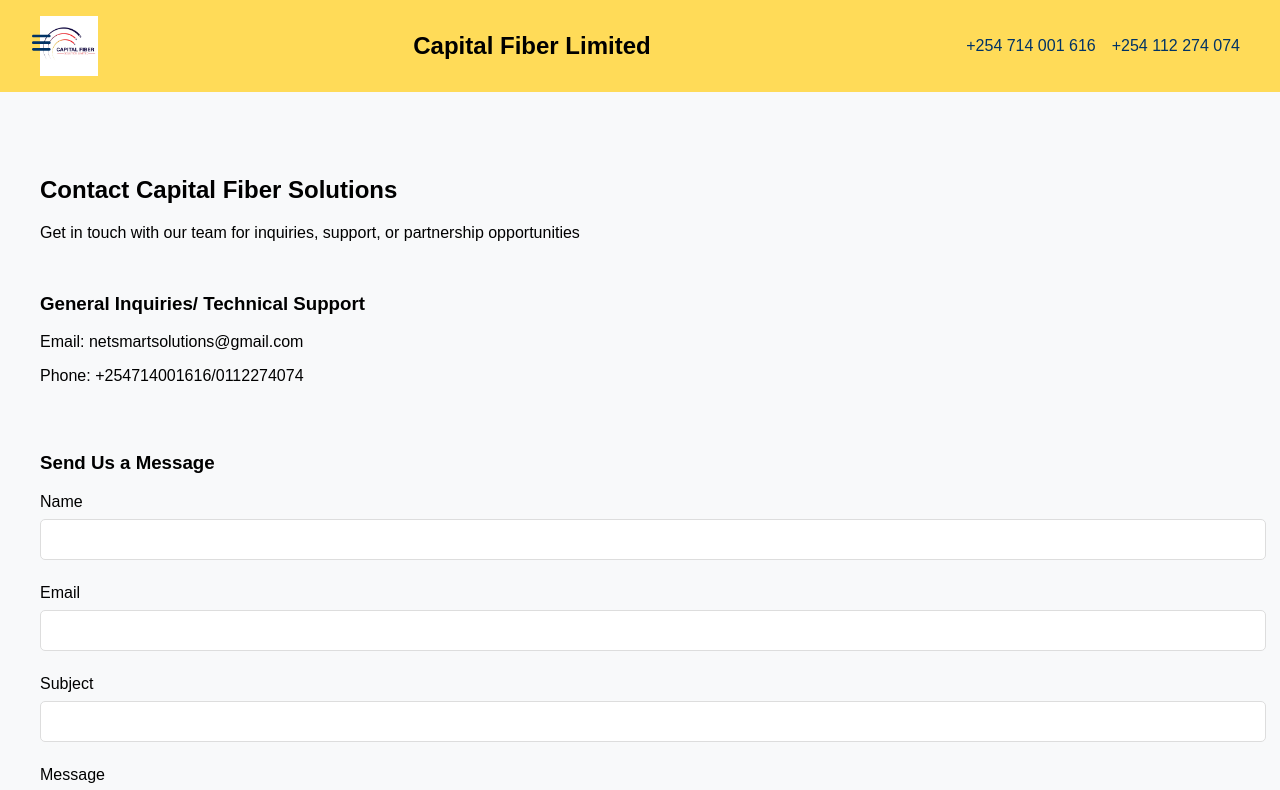
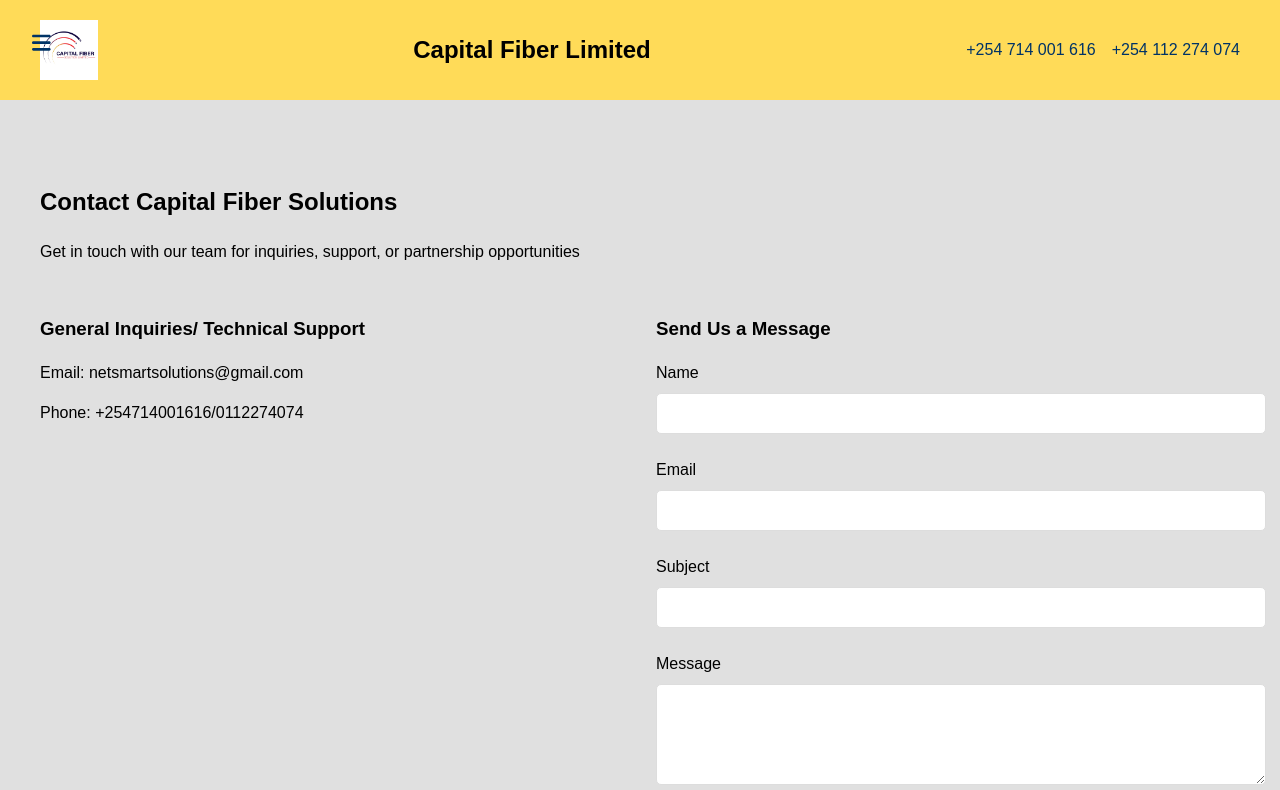
Before and after one commit to yrlnls/capital_fiber_ltd, a React (Vite) app: page /contact in a window 1280 px wide. Shown: the top 790 px of the page. Built offline with nearby package versions, Linux system fonts and the light colour scheme.

Commit message:
dark mode styling

```diff
--- a/src/App.css
+++ b/src/App.css
@@ -1,12 +1,42 @@
+:root {
+  /* Primary Colors */
+  --primary: #003366;
+  --primary-light: #004080;
+  --primary-dark: #00264d;
+
+  /* Secondary Colors */
+  --secondary: #FFDB58;
+  --secondary-light: #ffe47a;
+  --secondary-dark: #ffd236;
+
+  /* Accent Colors */
+  --accent: #ff6b35;
+  --accent-light: #ff8a5c;
+  --accent-dark: #e65a2e;
+
+  /* Neutral Colors */
+  --background: #ffffff;
+  --text: #000000;
+  --text-inverse: #ffffff;
+  --border: #e0e0e0;
+
+  /* Semantic Colors */
+  --success: #28a745;
+  --warning: #ffc107;
+  --error: #dc3545;
+}
+
 body {
   margin: 0;
   padding: 0;
   font-family: 'Poppins', sans-serif;
+  background-color: var(--background);
+  color: var(--text);
 }
 
 /* Header Styles */
 header {
-  background: #FFDB58;
+  background: var(--secondary);
   box-shadow: 0 2px 5px rgba(0, 0, 0, 0.1);
   padding: 1rem 0;
 }
@@ -26,7 +56,7 @@
 
 .company-name {
   font-size: 1.5rem;
-  color: #000000;
+  color: var(--text);
   font-weight: bold;
 }
 
@@ -36,7 +66,7 @@
 }
 
 .phone-number {
-  color: #003366;
+  color: var(--primary);
   text-decoration: none;
   font-weight: 500;
 }
@@ -49,7 +79,7 @@
   width: 100%;
   max-width: 400px;
   height: 100vh;
-  background: white;
+  background: var(--background);
   box-shadow: 2px 0 5px rgba(0, 0, 0, 0.1);
   transition: left 0.3s ease;
   z-index: 1000;
@@ -73,7 +103,7 @@
   background: none;
   border: none;
   font-size: 1.5rem;
-  color: #003366;
+  color: var(--primary);
   cursor: pointer;
   padding: 0.5rem;
 }
@@ -101,15 +131,15 @@
 .dropdown a {
   display: block;
   padding: 1rem 2rem;
-  color: #003366;
+  color: var(--primary);
   text-decoration: none;
   transition: all 0.3s ease;
   font-size: 1.1rem;
 }
 
 .dropdown a:hover {
-  background-color: #f8f9fa;
-  color: #ff6b35;
+  background-color: var(--border);
+  color: var(--accent);
   padding-left: 2.5rem;
 }
 
@@ -121,7 +151,7 @@
   top: 1rem;
   left: 1rem;
   z-index: 999;
-  color: #003366;
+  color: var(--primary);
 }
 
 /* Hero Section */
@@ -144,7 +174,7 @@
   left: 0;
   right: 0;
   bottom: 0;
-  background: rgba(0, 51, 102, 0.7);
+  background: rgba(var(--primary), 0.7);
 }
 
 .hero-content {
@@ -172,8 +202,8 @@
 .cta-button {
   display: inline-block;
   padding: 1rem 2rem;
-  background-color: #ff6b35;
-  color: white;
+  background-color: var(--accent);
+  color: var(--text-inverse);
   text-decoration: none;
   border-radius: 5px;
   font-weight: 600;
@@ -181,7 +211,7 @@
 }
 
 .cta-button:hover {
-  background-color: #e65a2e;
+  background-color: var(--accent-dark);
 }
 
 /* Benefits Section */
@@ -208,14 +238,14 @@
 
 .benefit-card i {
   font-size: 2.5rem;
-  color: #ff6b35;
+  color: var(--accent);
   margin-bottom: 1rem;
 }
 
 /* Stats Section */
 .stats-section {
-  background: #003366;
-  color: white;
+  background: var(--primary);
+  color: var(--text-inverse);
   padding: 4rem 2rem;
 }
 
@@ -230,14 +260,14 @@
 
 .stat_card h3 {
   font-size: 2.5rem;
-  color: #ff6b35;
+  color: var(--accent);
   margin-bottom: 0.5rem;
 }
 
 /* Contact Section */
 .contact-section {
   padding: 4rem 2rem;
-  background: #f8f9fa;
+  background: var(--border);
 }
 
 .contact-container {
@@ -247,7 +277,7 @@
 
 .contact-content {
   display: grid;
-  grid_template-columns: 1fr 2fr;
+  grid-template-columns: 1fr 1fr;
   gap: 2rem;
   margin-top: 2rem;
 }
@@ -270,8 +300,8 @@
 }
 
 .submit-button {
-  background-color: #ff6b35;
-  color: white;
+  background-color: var(--accent);
+  color: var(--text-inverse);
   padding: 1rem 2rem;
   border: none;
   border-radius: 5px;
--- a/src/index.css
+++ b/src/index.css
@@ -1,23 +1,22 @@
-/* :root {
+:root {
   font-family: Inter, system-ui, Avenir, Helvetica, Arial, sans-serif;
   line-height: 1.5;
   font-weight: 400;
 
-  color-scheme: light dark;
-  color: var(--dark-blue);
-  background-color: var(--white);
+  color: var(--text);
+  background-color: var(--background);
 }
 
 body {
   margin: 0;
   padding: 0;
-  background-color: var(--white);
-  color: var(--dark-blue);
+  background-color: var(--background);
+  color: var(--text);
 }
 
 footer {
   margin: 0;
   padding: 0;
-  background-color: var(--primary-blue);
-  color: var(--white);
-} */
+  background-color: var(--primary);
+  color: var(--text-inverse);
+}
--- a/src/styles.css
+++ /dev/null
@@ -1,122 +0,0 @@
-body {
-  font-family: Arial, sans-serif;
-  margin: 0;
-  padding: 0;
-  background-color: #f4f4f4;
-}
-
-.header {
-  display: flex;
-  justify-content: space-between;
-  align-items: center;
-  background-color: #fff;
-  padding: 20px 50px;
-  box-shadow: 0 2px 4px rgba(0, 0, 0, 0.1);
-}
-
-.logo {
-  font-size: 1.5em;
-  font-weight: bold;
-}
-
-.nav {
-  display: flex;
-}
-
-.navLink {
-  margin-left: 30px;
-  text-decoration: none;
-  color: #333;
-  position: relative;
-}
-
-.navLink::after {
-  content: '';
-  display: block;
-  width: 0;
-  height: 2px;
-  background: #007BFF;
-  transition: width .3s;
-  position: absolute;
-  bottom: -5px;
-  left: 0;
-}
-
-.navLink:hover::after {
-  width: 100%;
-}
-
-.hero {
-  text-align: center;
-  padding: 100px 0;
-  background: linear-gradient(
-    rgba(0, 0, 0, 0.5),
-    rgba(0, 0, 0, 0.5)
-  );
-  background-size: cover;
-  color: #fff;
-}
-
-.ctaButton {
-  padding: 15px 30px;
-  background-color: #007BFF;
-  border: none;
-  color: #fff;
-  font-size: 1em;
-  margin-top: 20px;
-  cursor: pointer;
-  transition: all .3s;
-  box-shadow: 0 4px 6px rgba(0, 0, 0, 0.1);
-}
-
-.ctaButton:hover {
-  background-color: #0056b3;
-  transform: translateY(-2px);
-  box-shadow: 0 6px 8px rgba(0, 0, 0, 0.15);
-}
-
-.content {
-  display: flex;
-  padding: 50px;
-}
-
-.sidebar {
-  background-color: #fafafa;
-  padding: 20px;
-  width: 250px;
-}
-
-.footer {
-  background-color: #fff;
-  text-align: center;
-  padding: 20px;
-  font-size: 0.9em;
-  color: #777;
-  position: fixed;
-  width: 100%;
-  bottom: 0;
-}
-
-@media (max-width: 768px) {
-  .header {
-    padding: 20px;
-  }
-
-  .nav {
-    flex-direction: column;
-    align-items: center;
-  }
-
-  .navLink {
-    margin: 10px 0;
-  }
-
-  .content {
-    flex-direction: column;
-    padding: 20px;
-  }
-
-  .hero {
-    padding: 50px 20px;
-  }
-}
```
